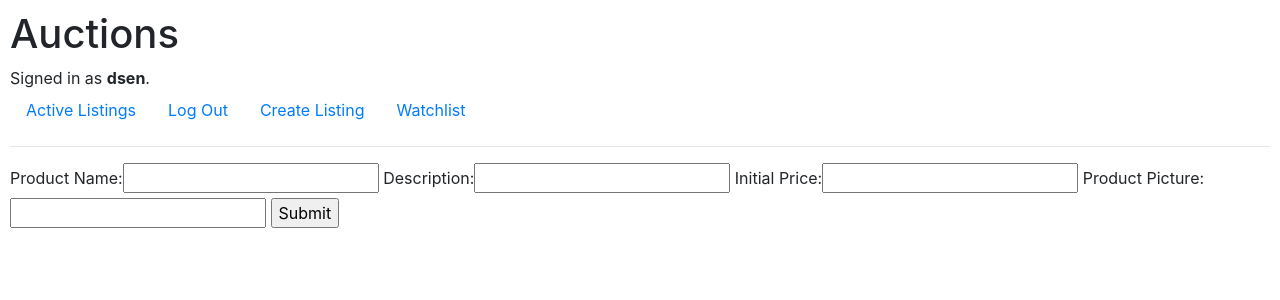
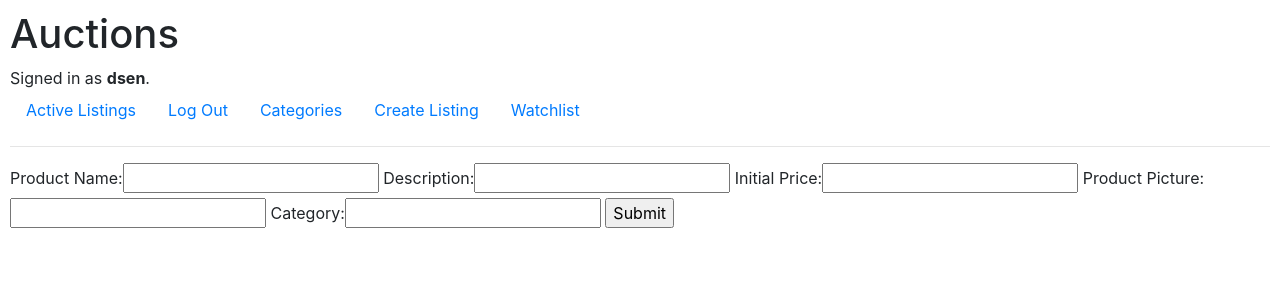
Before and after one commit to Debjyoti0404/commerce, a Django app: page /create in a window 1280 px wide. Shown: the top 300 px of the page. Run offline with Django 3.2, Linux system fonts and the light colour scheme; a user stored in the database is signed in; some libraries are stand-ins or nearby versions.

Commit message:
implemented category section
Signed-off-by: Debjyoti0404 <debsen2003@gmail.com>

```diff
--- a/commerce/auctions/admin.py
+++ b/commerce/auctions/admin.py
@@ -1,8 +1,9 @@
 from django.contrib import admin
-from .models import User, AuctionItems, Comments, WatchList
+from .models import User, AuctionItems, Comments, WatchList, Category
 
 # Register your models here.
 admin.site.register(User)
 admin.site.register(AuctionItems)
 admin.site.register(Comments)
 admin.site.register(WatchList)
+admin.site.register(Category)
--- a/commerce/auctions/forms.py
+++ b/commerce/auctions/forms.py
@@ -1,4 +1,7 @@
 from django import forms
+
+class BiddingForm(forms.Form):
+    bid_amout = forms.FloatField(label="Bid here")
 
 class CommentForm(forms.Form):
     comment = forms.CharField(label="Comment", max_length=300)
@@ -8,3 +11,4 @@ class ProductForm(forms.Form):
     prdct_desc = forms.CharField(label="Description", max_length=200)
     prdct_price = forms.FloatField(label="Initial Price")
     prdct_img = forms.URLField(label="Product Picture")
+    prdct_category = forms.CharField(label="Category", max_length=64)
--- a/commerce/auctions/models.py
+++ b/commerce/auctions/models.py
@@ -5,12 +5,22 @@ from django.db import models
 class User(AbstractUser):
     pass
 
+class Category(models.Model):
+    category_name = models.CharField(max_length=64, null=True, blank=True)
+
 class AuctionItems(models.Model):
     prdct_name = models.CharField(max_length=64)
     prdct_desc = models.CharField(max_length=200)
     prdct_price = models.FloatField()
     prdct_img = models.URLField(max_length=90)
     prdct_owner = models.ForeignKey('User', on_delete=models.CASCADE, default='1')
+    prdct_category = models.ForeignKey('Category', null=True, blank=True, on_delete=models.SET_NULL, related_name='products')
+    creation_time = models.DateTimeField(auto_now_add=True, blank=True, null=True)
+
+class Bids(models.Model):
+    bid_amount = models.FloatField()
+    bidded_item = models.ForeignKey('AuctionItems', on_delete=models.CASCADE, related_name='bids')
+    bidder = models.ForeignKey('User', on_delete=models.CASCADE)
 
 class Comments(models.Model):
     comment = models.CharField(max_length=300)
--- a/commerce/auctions/templates/auctions/layout.html
+++ b/commerce/auctions/templates/auctions/layout.html
@@ -25,6 +25,9 @@
                     <a class="nav-link" href="{% url 'logout' %}">Log Out</a>
                 </li>
                 <li class="nav-item">
+                    <a class="nav-link" href="{% url 'categories' %}">Categories</a>
+                </li>
+                <li class="nav-item">
                     <a class="nav-link" href="{% url 'create' %}">Create Listing</a>
                 </li>
                 <li>
--- a/commerce/auctions/urls.py
+++ b/commerce/auctions/urls.py
@@ -4,6 +4,8 @@ from . import views
 
 urlpatterns = [
     path("", views.index, name="index"),
+    path("categories", views.category, name="categories"),
+    path("categories/<str:name>", views.category_name, name="category_name"),
     path("create", views.create_item, name="create"),
     path("listings/<int:product_id>", views.listings, name="listings"),
     path("login", views.login_view, name="login"),
--- a/commerce/auctions/views.py
+++ b/commerce/auctions/views.py
@@ -5,9 +5,24 @@ from django.http import HttpResponse, HttpResponseRedirect
 from django.shortcuts import render, redirect
 from django.urls import reverse
 
-from .models import User, AuctionItems, Comments, WatchList
-from .forms import CommentForm, ProductForm
+from .models import User, AuctionItems, Comments, WatchList, Category
+from .forms import CommentForm, ProductForm, BiddingForm
 
+
+@login_required
+def category(request):
+    all_categories = Category.objects.all()
+    return render(request, "auctions/categories.html", {
+        "all_categories" : all_categories
+    })
+
+@login_required
+def category_name(request, name):
+    requested_category = Category.objects.get(category_name=name)
+    requested_items = requested_category.products.all()
+    return render(request, "auctions/index.html", {
+        "all_auctionitems" : requested_items
+    })
 
 @login_required
 def create_item(request):
@@ -19,13 +34,21 @@ def create_item(request):
             product_price = form_content.cleaned_data['prdct_price']
             product_image = form_content.cleaned_data['prdct_img']
             product_owner = User.objects.get(username = request.user.username)
+            product_category = form_content.cleaned_data['prdct_category'].lower()
+
+            try:
+                category_obj = Category.objects.get(category_name=product_category)
+            except Category.DoesNotExist:
+                category_obj = Category.objects.create(category_name=product_category)
+                category_obj.save()
 
             new_item = AuctionItems(
                 prdct_name = product_name,
                 prdct_desc = product_description,
                 prdct_price = product_price,
                 prdct_img = product_image,
-                prdct_owner = product_owner
+                prdct_owner = product_owner,
+                product_category = product_category
             )
             new_item.save()
 
@@ -57,6 +80,8 @@ def listings(request, product_id):
 
         comment_box = CommentForm()
         all_comments = Comments.objects.filter(product = requested_item)
+
+        bid_form = BiddingForm()
 
         #to access the watchlist user must be logged in
         #this whole if section code is only for watchlist section implementation
```
Also changed, not shown: commerce/auctions/templates/auctions/categories.html (added, +8 -0 lines), commerce/auctions/migrations/0009_auto_20230718_1316.py (added), commerce/auctions/migrations/0010_auctionitems_creation_time.py (added), commerce/auctions/migrations/0011_bids.py (added), commerce/db.sqlite3.
